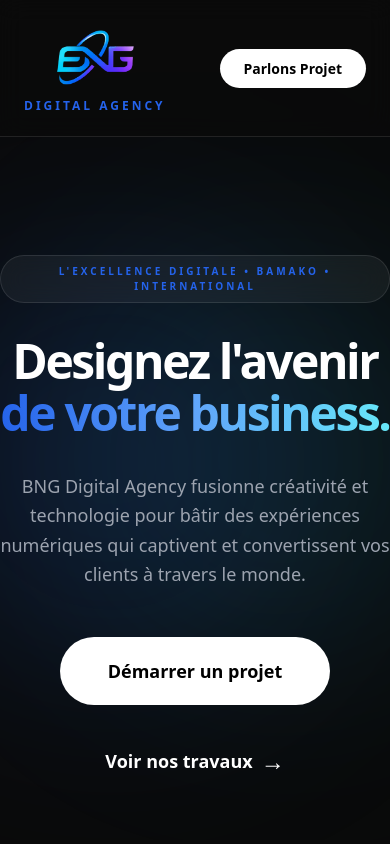
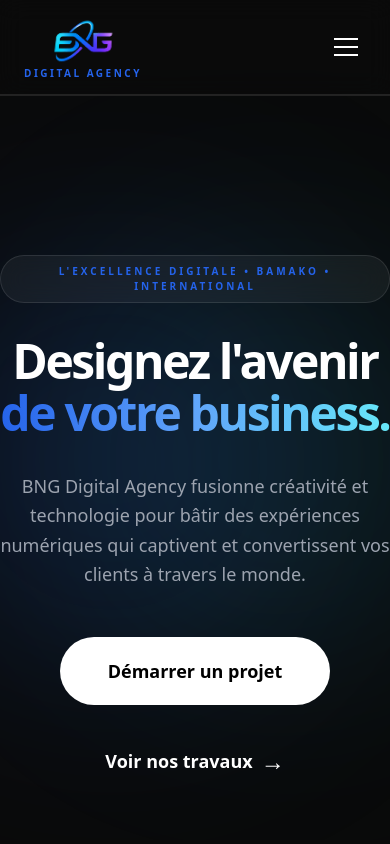
Before and after one commit to BNG-start/bng-digital-agency, a Next.js app: page / in a window 390 px wide. Shown: the top 844 px of the page. Built offline with nearby package versions, Linux system fonts and the light colour scheme.

Commit message:
Update Navbar.tsx

```diff
--- a/components/Navbar.tsx
+++ b/components/Navbar.tsx
@@ -1,13 +1,16 @@
 "use client";
+import { useState } from 'react';
 import Link from 'next/link';
 import Image from 'next/image';
 
 export default function Navbar() {
+  const [isOpen, setIsOpen] = useState(false);
+
   return (
     <nav className="fixed w-full z-50 bg-premiumBlack/80 backdrop-blur-md border-b border-white/10">
-      <div className="max-w-7xl mx-auto px-6 py-6 flex justify-between items-center">
+      <div className="max-w-7xl mx-auto px-6 py-4 flex justify-between items-center">
 
-        {/* LOGO BNG COMPLET - ZOOM SUR LE BLOC ENTIER */}
+        {/* LOGO BNG */}
         <Link
           href="/"
           className="flex flex-col items-center transition-transform duration-300 group hover:scale-110 active:scale-100"
@@ -17,27 +20,50 @@ export default function Navbar() {
             alt="BNG Logo"
             width={120}
             height={120}
-            className="h-16 md:h-20 w-auto object-contain"
+            className="h-12 md:h-20 w-auto object-contain"
             priority
           />
-
-          <div className="flex flex-col items-center mt-3 text-center">
-            <span className="text-[12px] md:text-[14px] font-bold tracking-[0.25em] text-accentBlue uppercase leading-none">
+          <div className="flex flex-col items-center mt-1 text-center">
+            <span className="text-[10px] md:text-[14px] font-bold tracking-[0.25em] text-accentBlue uppercase leading-none">
               Digital Agency
             </span>
           </div>
         </Link>
 
-        {/* Menu de navigation */}
-        <div className="hidden md:flex space-x-8 text-sm font-medium uppercase tracking-widest text-gray-300 md:pt-6">
+        {/* Menu Desktop (Visible uniquement sur ordi) */}
+        <div className="hidden md:flex space-x-8 text-sm font-medium uppercase tracking-widest text-gray-300">
           <Link href="/services" className="hover:text-accentBlue transition-colors">Services</Link>
           <Link href="/portfolio" className="hover:text-accentBlue transition-colors">Projets</Link>
           <Link href="/about" className="hover:text-accentBlue transition-colors">Agence</Link>
         </div>
 
-        {/* Bouton d'action */}
-        <div className="md:pt-6">
-          <Link href="/contact" className="bg-white text-black px-6 py-2.5 rounded-full text-sm font-black hover:bg-accentBlue hover:text-white transition-all duration-300 transform active:scale-95">
+        {/* Bouton d'action & Burger Mobile */}
+        <div className="flex items-center gap-4">
+          <Link href="/contact" className="hidden sm:block bg-white text-black px-6 py-2.5 rounded-full text-[10px] md:text-sm font-black hover:bg-accentBlue hover:text-white transition-all duration-300">
+            Parlons Projet
+          </Link>
+
+          {/* Bouton Burger (Visible uniquement sur mobile) */}
+          <button
+            className="md:hidden text-white p-2"
+            onClick={() => setIsOpen(!isOpen)}
+          >
+            <div className="space-y-1.5">
+              <span className={`block w-6 h-0.5 bg-white transition-transform ${isOpen ? 'rotate-45 translate-y-2' : ''}`}></span>
+              <span className={`block w-6 h-0.5 bg-white transition-opacity ${isOpen ? 'opacity-0' : ''}`}></span>
+              <span className={`block w-6 h-0.5 bg-white transition-transform ${isOpen ? '-rotate-45 -translate-y-2' : ''}`}></span>
+            </div>
+          </button>
+        </div>
+      </div>
+
+      {/* Menu Mobile Déroulant */}
+      <div className={`md:hidden bg-premiumBlack border-b border-white/10 overflow-hidden transition-all duration-300 ${isOpen ? 'max-height-screen py-6' : 'max-h-0'}`}>
+        <div className="flex flex-col items-center space-y-6 text-sm font-medium uppercase tracking-[0.2em] text-gray-300">
+          <Link href="/services" onClick={() => setIsOpen(false)} className="hover:text-accentBlue">Services</Link>
+          <Link href="/portfolio" onClick={() => setIsOpen(false)} className="hover:text-accentBlue">Projets</Link>
+          <Link href="/about" onClick={() => setIsOpen(false)} className="hover:text-accentBlue">Agence</Link>
+          <Link href="/contact" onClick={() => setIsOpen(false)} className="bg-accentBlue text-white px-8 py-3 rounded-full font-black">
             Parlons Projet
           </Link>
         </div>
```
